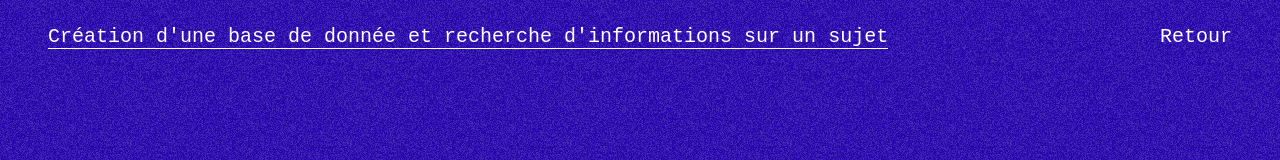
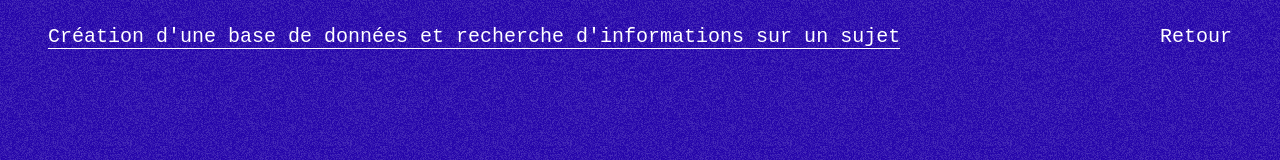
Before and after one commit to AMSTAGU/Portfolio-2023-2024, a plain HTML site: page html/Projets/CreationBD.html in a window 1280 px wide. Shown: the top 160 px of the page. Drawn offline with Linux system fonts and the light colour scheme.

Commit message:
Update CreationBD.html

```diff
--- a/html/Projets/CreationBD.html
+++ b/html/Projets/CreationBD.html
@@ -14,7 +14,7 @@
     <header>
         <nav>
             <ul>
-                <li class="left"><a class="moi atm" href="#">Création d'une base de donnée et recherche d'informations sur un sujet</a></li>
+                <li class="left"><a class="moi atm" href="#">Création d'une base de données et recherche d'informations sur un sujet</a></li>
                 <div class="right">
                     <li><a class="mec" href="../MesProjets.html">Retour</a></li>
                  </div>
```
